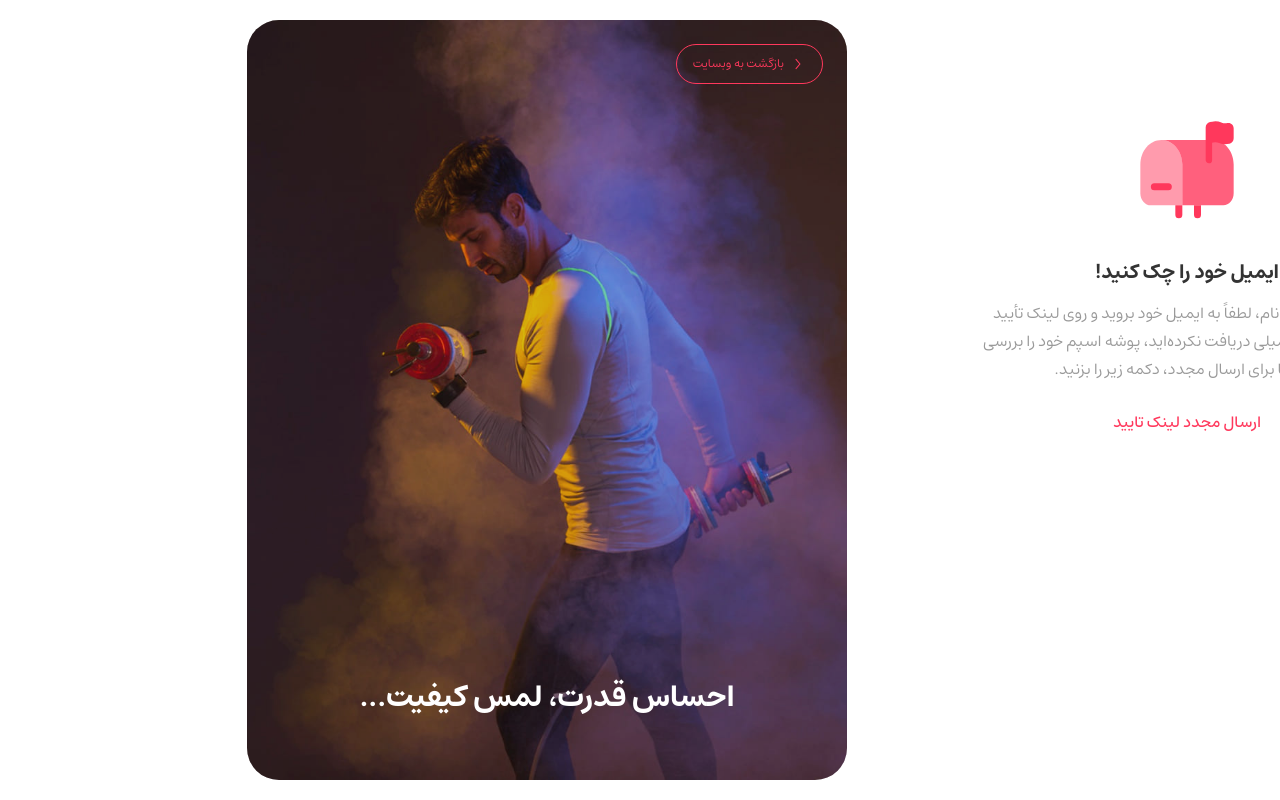
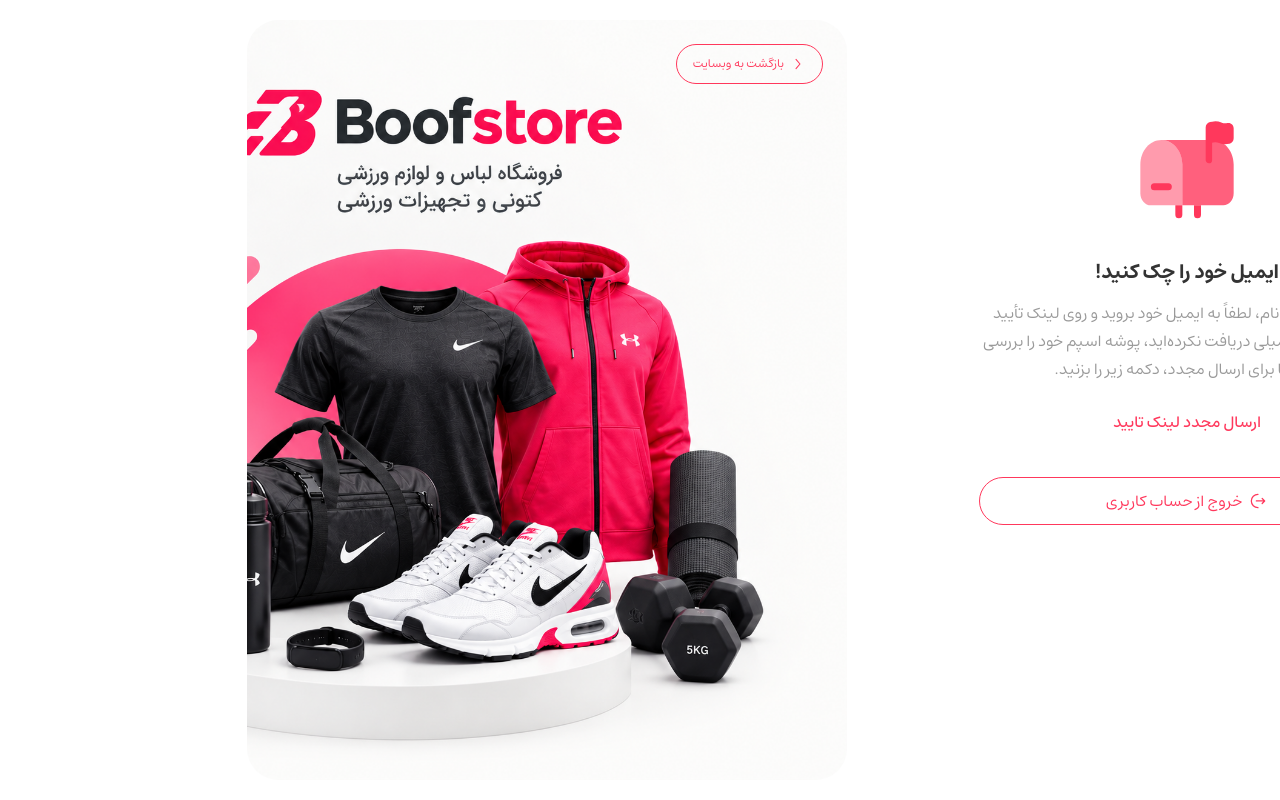
Before and after one commit to mohammadDV/chain-store-frontend, a Next.js app: page /auth/check-verification in a window 1280 px wide. Built offline with nearby package versions, Linux system fonts and the light colour scheme; no server answers.

Commit message:
feat(auth): refresh auth imagery and add verification logout

```diff
--- a/app/auth/check-verification/_components/CheckVerification.tsx
+++ b/app/auth/check-verification/_components/CheckVerification.tsx
@@ -113,6 +113,16 @@
                             ارسال مجدد لینک تایید
                         </Button>
                     </form>}
+                <Button
+                    type="button"
+                    variant="outline"
+                    size="medium"
+                    className="w-full mt-8"
+                    onClick={() => router.push("/auth/logout")}
+                >
+                    <Icon icon="solar--logout-outline" sizeClass="size-5" />
+                    خروج از حساب کاربری
+                </Button>
             </div>
         </div>
     );
--- a/app/auth/layout.tsx
+++ b/app/auth/layout.tsx
@@ -1,4 +1,4 @@
-import authImg from "@/assets/images/auth.jpg";
+import authImg from "@/assets/images/login-register-photo.png";
 import { isMobileDevice } from "@/lib/getDeviceFromHeaders";
 import { Button } from "@/ui/button";
 import { Icon } from "@/ui/icon";
@@ -36,15 +36,12 @@
                     <div className="w-full h-full relative rounded-4xl overflow-hidden">
                         <Image
                             src={authImg}
-                            alt={""}
+                            alt="بوف استور | فروشگاه لباس و لوازم ورزشی"
                             width={1080}
                             height={1080}
                             className="object-cover w-full h-full"
+                            priority
                         />
-                        <div className="absolute bottom-0 left-0 w-full h-full bg-primary/20"></div>
-                        <h2 className="absolute w-full text-center bottom-16 left-1/2 -translate-x-1/2 text-3xl text-white font-bold z-10">
-                            احساس قدرت، لمس کیفیت...
-                        </h2>
                         <Link href={"/"} className="absolute right-6 top-6">
                             <Button variant={"outline"} size={"small"}>
                                 <Icon icon="solar--alt-arrow-right-outline" sizeClass="size-4" />
```
Also changed, not shown: assets/images/auth.jpg (deleted), assets/images/login-register-photo.png (added).
